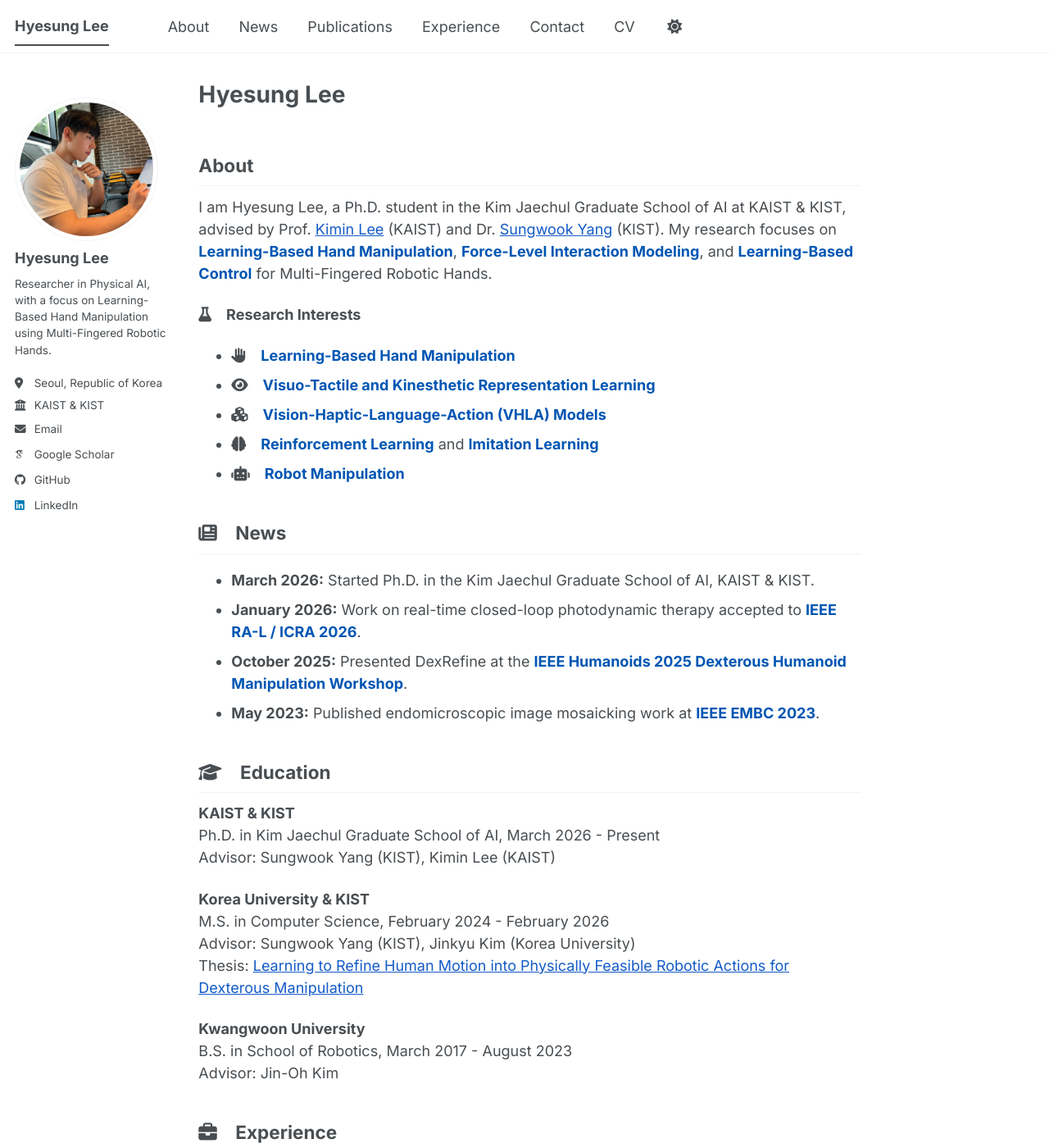
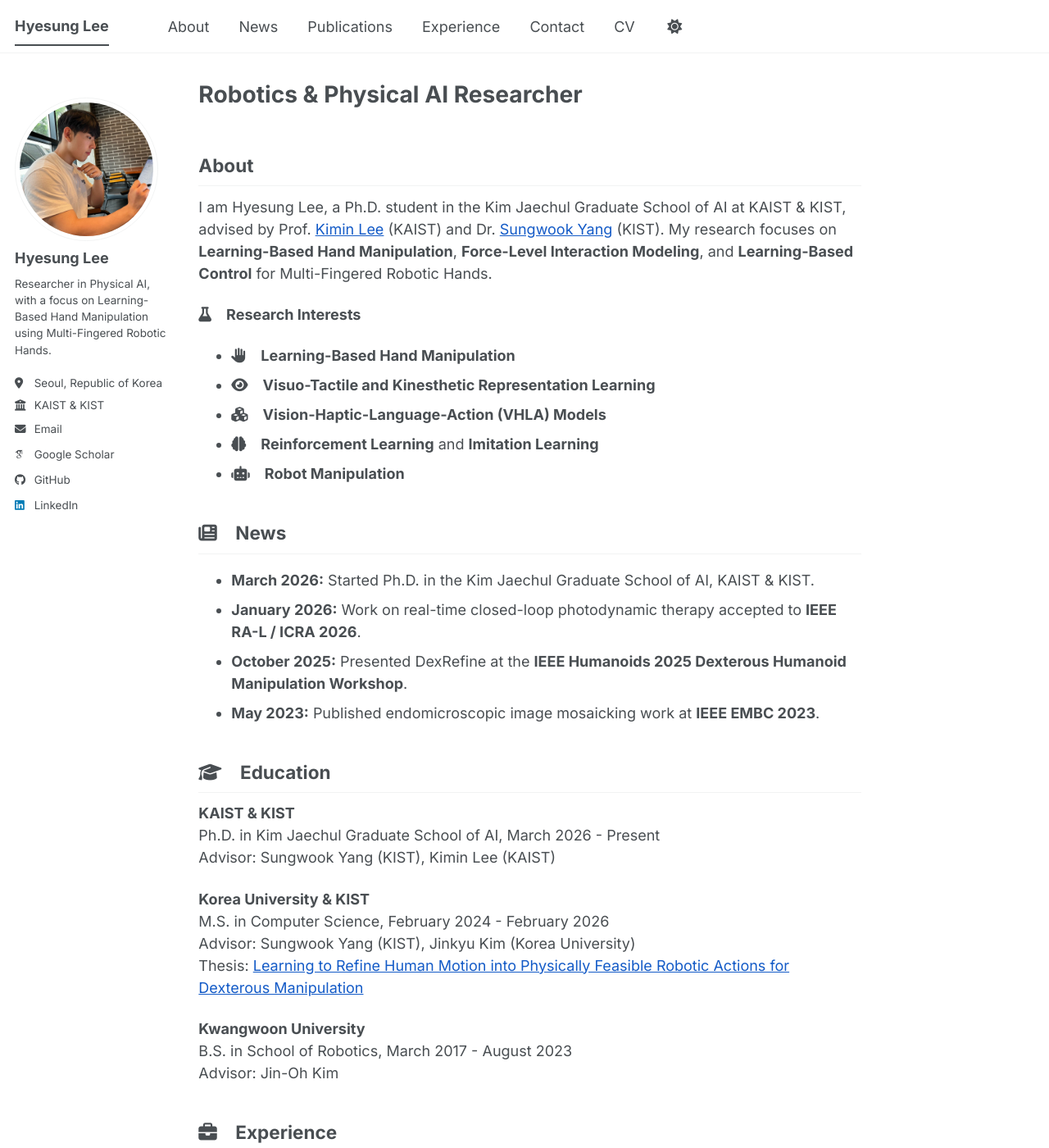
Before and after one commit to hyesung98/hyesung98.github.io, a Jekyll site: the page built from _pages/about.md, in a window 1280 px wide and 1400 px high. Shown: the whole window at 82% size. Built offline with Jekyll 4.4.1, drawn with Linux system fonts in a browser that asks for light colours; some web fonts are replaced; a script bundle is joined from its source files by our own code; library files that are not in the unit come from our copies.

Commit message:
Restore homepage heading and default keyword text color

```diff
--- a/_pages/about.md
+++ b/_pages/about.md
@@ -1,6 +1,6 @@
 ---
 permalink: /
-title: "Hyesung Lee"
+title: "Robotics & Physical AI Researcher"
 author_profile: true
 redirect_from:
   - /about/
--- a/_sass/layout/_base.scss
+++ b/_sass/layout/_base.scss
@@ -126,12 +126,12 @@ a {
 }
 
 .accent-keyword {
-  color: #0056b3;
+  color: inherit;
   font-weight: 700;
 }
 
 html[data-theme="dark"] .accent-keyword {
-  color: #8ec5ff;
+  color: inherit;
 }
 
 /* code */
```
